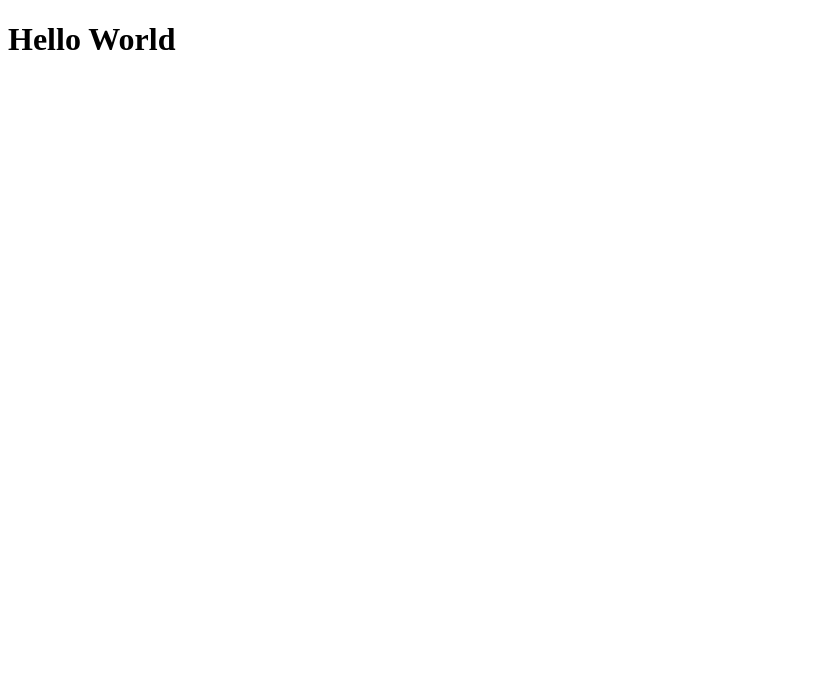
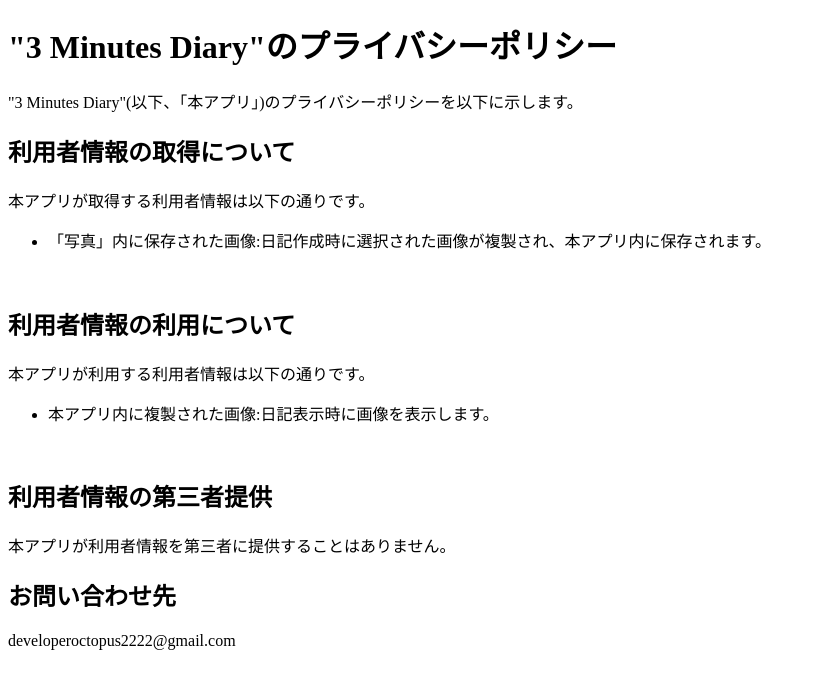
Before and after one commit to DeveloperOctopus/3MinutesDiary, a plain HTML site: page index.html in a window 1280 px wide. Shown: the whole page, without its empty margins (0-816 px from the left). Drawn offline with Linux system fonts and the light colour scheme.

Commit message:
Update index.html

```diff
--- a/index.html
+++ b/index.html
@@ -1,6 +1,24 @@
 <!DOCTYPE html>
 <html>
 <body>
-<h1>Hello World</h1>
+<h1>"3 Minutes Diary"のプライバシーポリシー</h1>
+  "3 Minutes Diary"(以下、「本アプリ」)のプライバシーポリシーを以下に示します。<br>
+  <h2>利用者情報の取得について</h2>
+    本アプリが取得する利用者情報は以下の通りです。<br>
+    <ul>
+      <li>「写真」内に保存された画像:日記作成時に選択された画像が複製され、本アプリ内に保存されます。</li>
+    </ul>
+  <br>
+  <h2>利用者情報の利用について</h2>
+    本アプリが利用する利用者情報は以下の通りです。<br>
+    <ul>
+      <li>本アプリ内に複製された画像:日記表示時に画像を表示します。</li>
+    </ul>
+  <br>
+  <h2>利用者情報の第三者提供</h2>
+    本アプリが利用者情報を第三者に提供することはありません。
+  <br>
+  <h2>お問い合わせ先</h2>
+    developeroctopus2222@gmail.com
 </body>
 </html>
```
